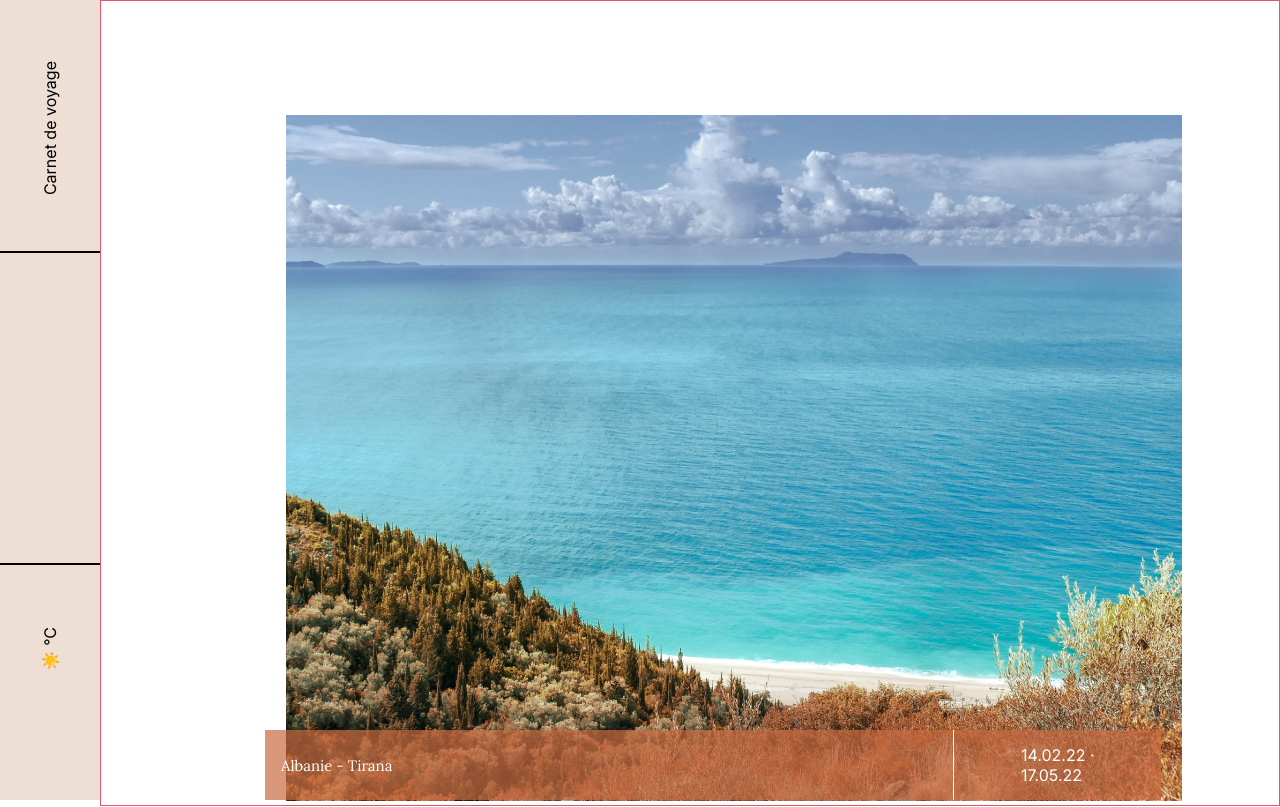
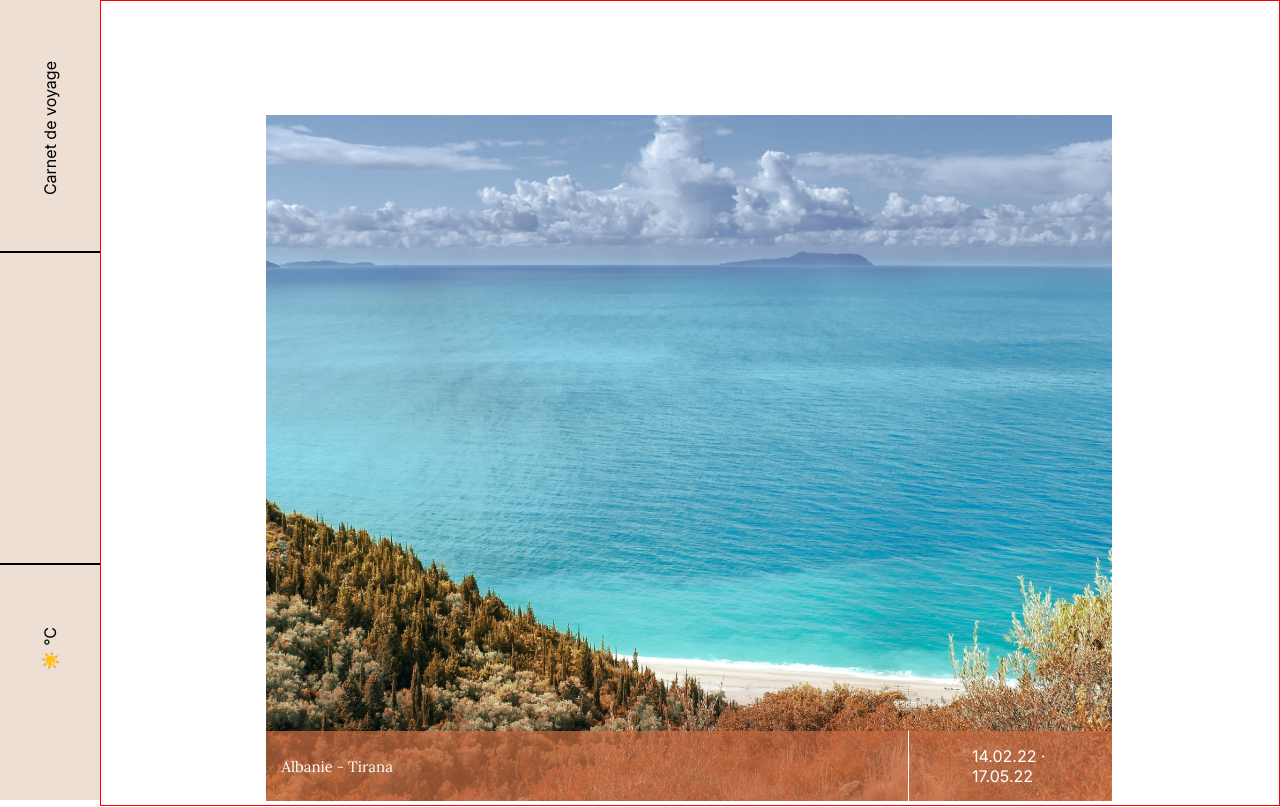
Before and after one commit to KatiaZd/Angular-BlogVoyage, an Angular app: page / in a window 1280 px wide. Shown: the top 807 px of the page. Built offline with nearby package versions, Linux system fonts and the light colour scheme; no server answers.

Commit message:
CSS: version desktop

```diff
--- a/src/app/components/last-article/last-article.component.css
+++ b/src/app/components/last-article/last-article.component.css
@@ -44,18 +44,24 @@ img {
 }
 
 @media (min-width: 768px) {
+    section {
+        padding: 0 332px 0 0;
+        border: 1px solid red;
+    }
 
     img {
         height: 686px;
-        width: 70vw;
+        width: 100%;
         -o-object-fit: cover;
            object-fit: cover;
         margin-left: 165px;
+        margin-right: 175px;
     }
 
     .countryDate {
-        left: 265px;
-        top: 730px;
-        width: 70vw;
+        left: 265.5px;
+        top: 731px;
+        max-width: 100%;
+        margin-right: 168px;
     }
 }
```
